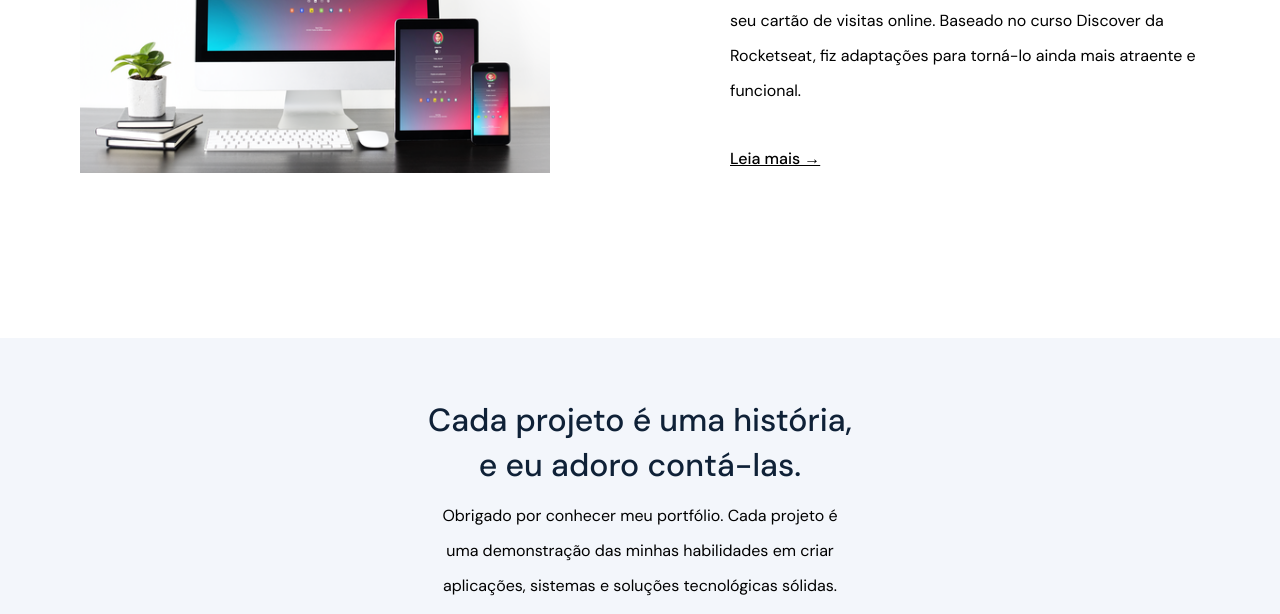
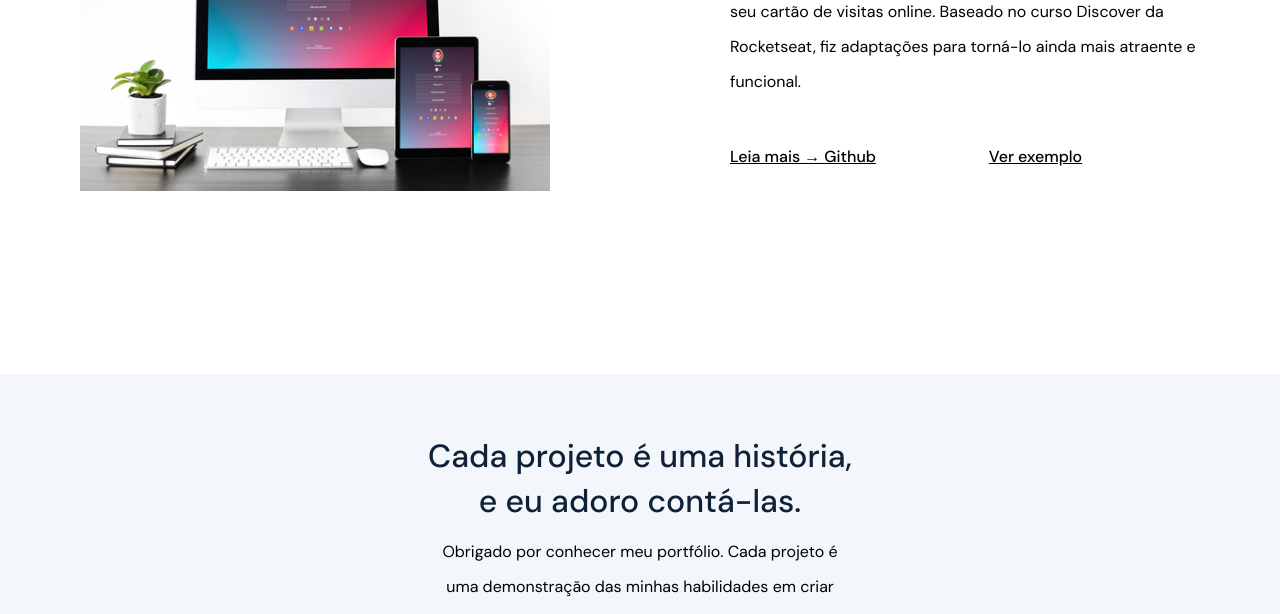
Before and after one commit to raulrdias/portfolio, a plain HTML site: page index.html in a window 1280 px wide. Shown: the part 2840-3454 px from the top of the page. Drawn offline with Linux system fonts and the light colour scheme.

Commit message:
Adicionando link para o projeto

```diff
--- a/index.html
+++ b/index.html
@@ -185,7 +185,12 @@
             Discover da Rocketseat, fiz adaptações para torná-lo ainda mais atraente e funcional.
 
           </p>
-          <a href="#">Leia mais &rarr;</a>
+          <p>
+            <a href="https://github.com/raulrdias/projeto-devlinks" target="_blank">Leia mais &rarr; Github</a>
+            <span style="margin: 0 50px;">&nbsp;</span>
+            <a href="https://raulrdias.github.io/projeto-devlinks" target="_blank">Ver exemplo</a>
+          </p>
+
         </div>
       </li>
       <!--
```
